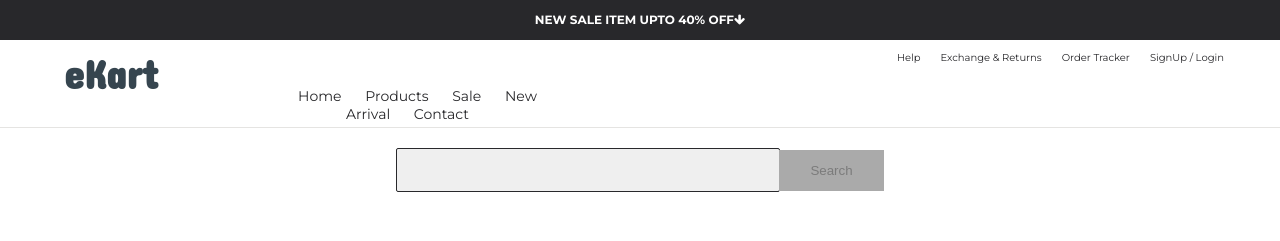
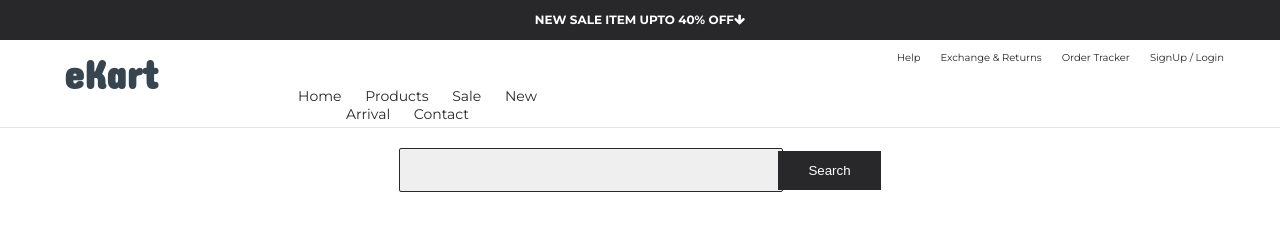
Before and after one commit to rocky-bgta/angular-kaz-16, an Angular app: page / in a window 1280 px wide. Shown: the top 241 px of the page. Built offline with nearby package versions, Linux system fonts and the light colour scheme.

Commit message:
use template reference variable

```diff
--- a/src/app/container/search/search.component.html
+++ b/src/app/container/search/search.component.html
@@ -1,13 +1,7 @@
 <div class="ekart--search--product">
-  <input class="ekart-search-product-input" [(ngModel)]="searchText" (input)="onSearchTextChanged()">
-  <button [ngClass]=
-            "{
-              'btn': true,
-              'btn-search': searchText,
-              'btn-search-disabled': !searchText
-            }"
-          (click)="updateSearchText($event)"
-          [disabled]="!searchText">
+                <!--  templete reference variable-->
+  <input class="ekart-search-product-input" #searchInput>
+  <button class="btn btn-search" (click)="updateSearchText(searchInput)">
     Search
   </button>
 </div>
--- a/src/app/container/search/search.component.ts
+++ b/src/app/container/search/search.component.ts
@@ -13,10 +13,12 @@ export class SearchComponent {
   searchTextChanged: EventEmitter<string> = new EventEmitter<string>();
 
   onSearchTextChanged(){
+
+  }
+
+  updateSearchText(inputEL: HTMLInputElement) {
+   // this.searchText = event.target.value;
+    this.searchText = inputEL.value;
     this.searchTextChanged.emit(this.searchText);
   }
-
-  updateSearchText(event:any) {
-    this.searchText = event.target.value;
-  }
 }
```
